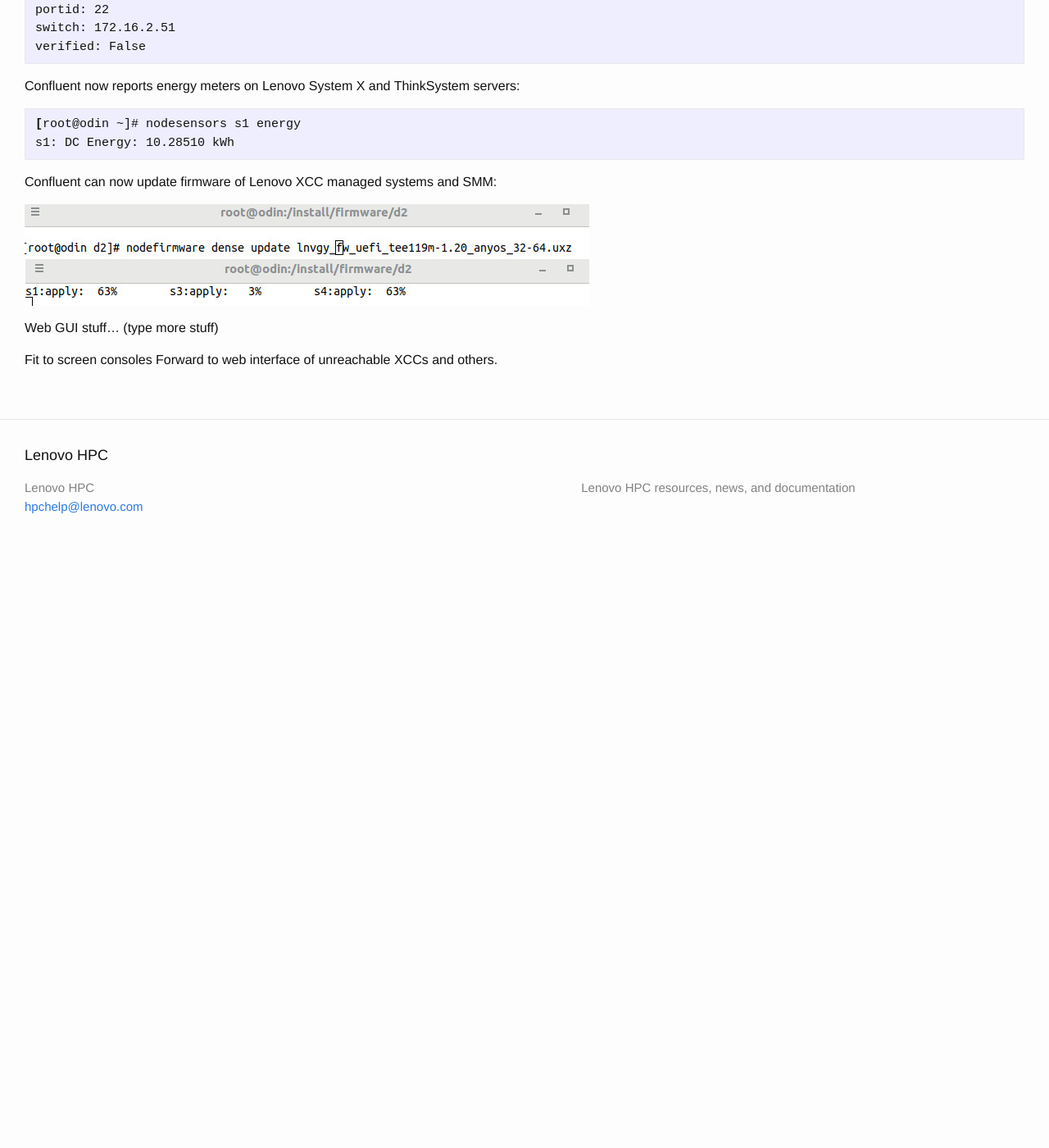
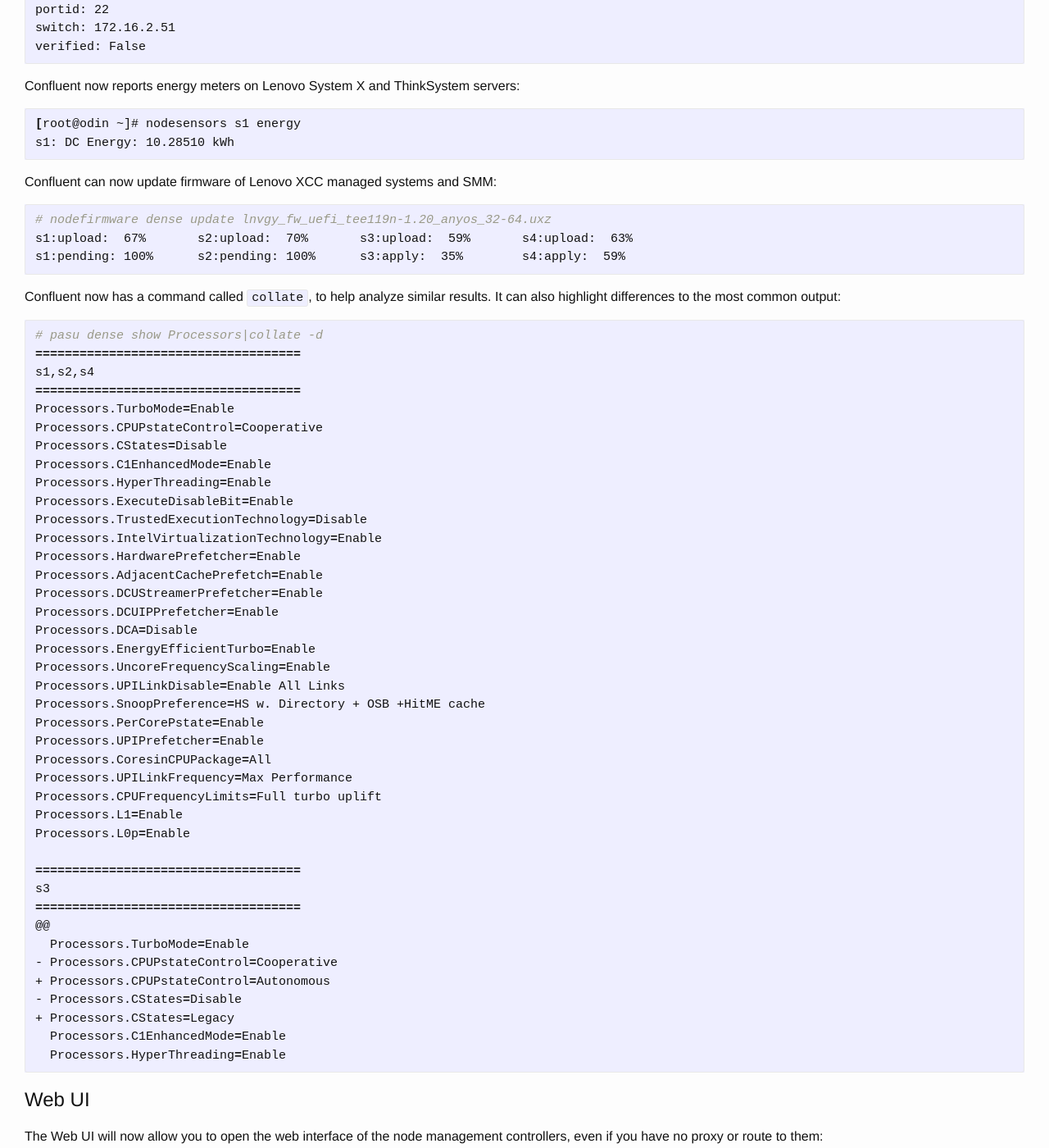
Before and after one commit to xcat2/confluent-docs, a Jekyll site: the page built from _posts/2017-10-10-17erelease.md, in a window 1280 px wide and 1400 px high, scrolled down 1956 px. Shown: the whole window at 82% size. Built offline with Jekyll 4.4.1, drawn with Linux system fonts in a browser that asks for light colours; before the commit the page ends 2645 px from its top, so only the background shows below that; some of the changed text lies outside the part shown.

Commit message:
Add web ui changes

````diff
--- a/_posts/2017-10-10-17erelease.md
+++ b/_posts/2017-10-10-17erelease.md
@@ -100,11 +100,78 @@
 
 Confluent can now update firmware of Lenovo XCC managed systems and SMM:
 
-![firmware updates]({{ "/assets/firmup.jpg" | prepend: site.baseurl }})
+    # nodefirmware dense update lnvgy_fw_uefi_tee119n-1.20_anyos_32-64.uxz
+    s1:upload:  67%       s2:upload:  70%       s3:upload:  59%       s4:upload:  63%
+    s1:pending: 100%      s2:pending: 100%      s3:apply:  35%        s4:apply:  59%
 
+Confluent now has a command called `collate`, to help analyze similar results.  It
+can also highlight differences to the most common output:
 
-Web GUI stuff...
-(type more stuff)
+```
+# pasu dense show Processors|collate -d
+====================================
+s1,s2,s4
+====================================
+Processors.TurboMode=Enable
+Processors.CPUPstateControl=Cooperative
+Processors.CStates=Disable
+Processors.C1EnhancedMode=Enable
+Processors.HyperThreading=Enable
+Processors.ExecuteDisableBit=Enable
+Processors.TrustedExecutionTechnology=Disable
+Processors.IntelVirtualizationTechnology=Enable
+Processors.HardwarePrefetcher=Enable
+Processors.AdjacentCachePrefetch=Enable
+Processors.DCUStreamerPrefetcher=Enable
+Processors.DCUIPPrefetcher=Enable
+Processors.DCA=Disable
+Processors.EnergyEfficientTurbo=Enable
+Processors.UncoreFrequencyScaling=Enable
+Processors.UPILinkDisable=Enable All Links
+Processors.SnoopPreference=HS w. Directory + OSB +HitME cache
+Processors.PerCorePstate=Enable
+Processors.UPIPrefetcher=Enable
+Processors.CoresinCPUPackage=All
+Processors.UPILinkFrequency=Max Performance
+Processors.CPUFrequencyLimits=Full turbo uplift
+Processors.L1=Enable
+Processors.L0p=Enable
 
-Fit to screen consoles
-Forward to web interface of unreachable XCCs and others.
+====================================
+s3
+====================================
+@@
+  Processors.TurboMode=Enable
+- Processors.CPUPstateControl=Cooperative
++ Processors.CPUPstateControl=Autonomous
+- Processors.CStates=Disable
++ Processors.CStates=Legacy
+  Processors.C1EnhancedMode=Enable
+  Processors.HyperThreading=Enable
+```
+
+Web UI
+==========
+
+The Web UI will now allow you to open the web interface of the node management controllers,
+even if you have no proxy or route to them:
+
+![open remote web ui]({{ "/assets/openweb.png" | prepend: site.baseurl }})
+![after open remote web ui]({{ "/assets/postopenweb.png" | prepend: site.baseurl }})
+
+There is a new 'Fit to Screen' function for the terminals:
+
+![fit to window before]({{ "/assets/fitscreenbefore.png" | prepend: site.baseurl }})
+![fit to window after]({{ "/assets/fitscreenafter.png" | prepend: site.baseurl }})
+
+If one of the small windows appears to have useful information that is illegible, you can now double click the
+titlebar to toggle zoom in/out of the given terminal:
+
+![zoomed]({{ "/assets/zoomed.png" | prepend: site.baseurl }})
+
+Also, keyboard focus to terminals is now more clearly indicated by a green bar, and this works as seen above in the zoomed
+screenshot, as well as with 'Type in all Terminals':
+
+![green bars]({{ "/assets/greenbars.png" | prepend: site.baseurl }})
+
+It is now possible to add nodes to confluent via the GUI, under Configuration/Add Node.
````
Also changed, not shown: assets/fitscreenafter.png (added), assets/fitscreenbefore.png (added), assets/greenbars.png (added), assets/openweb.png (added), assets/postopenweb.png (added), assets/zoomed.png (added).
